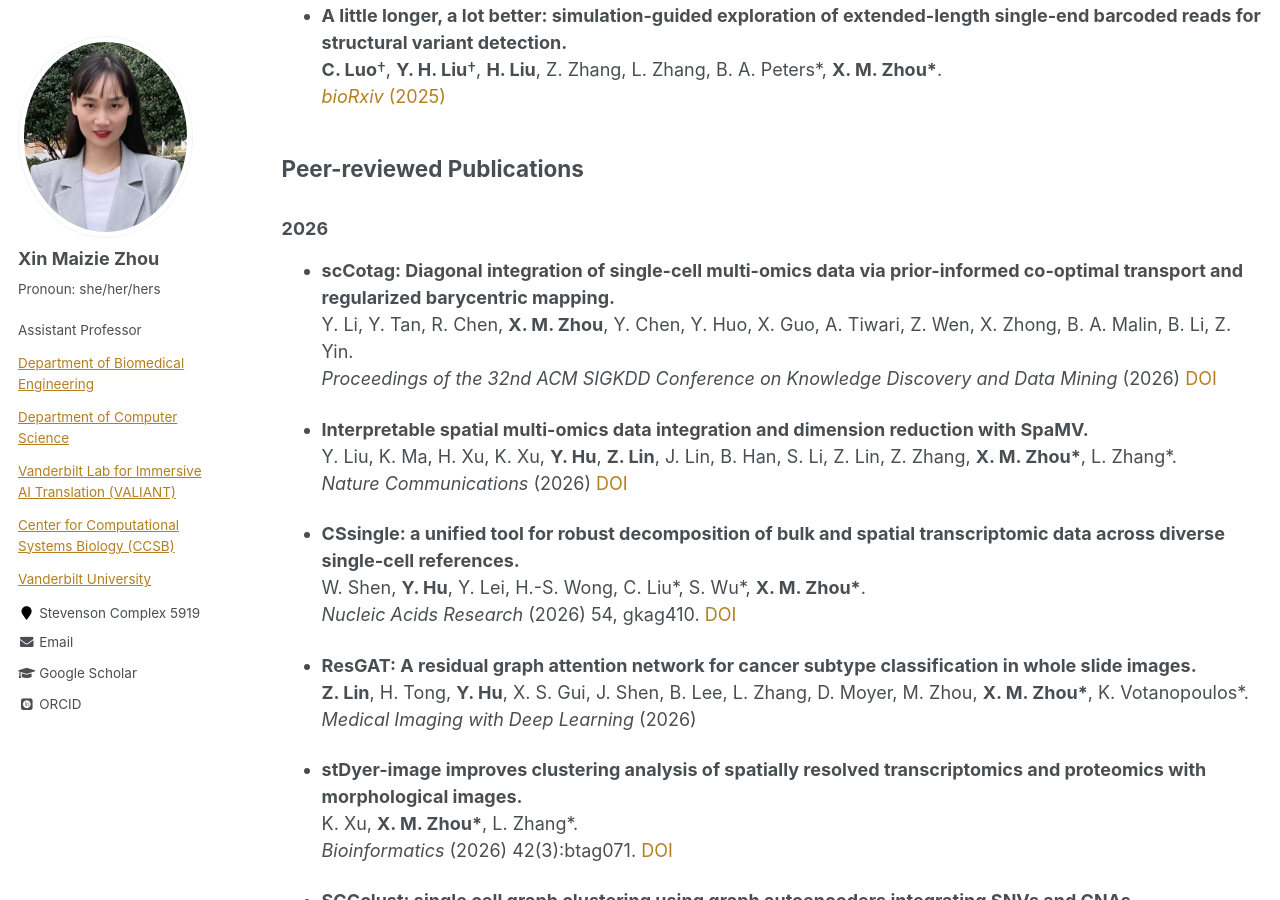
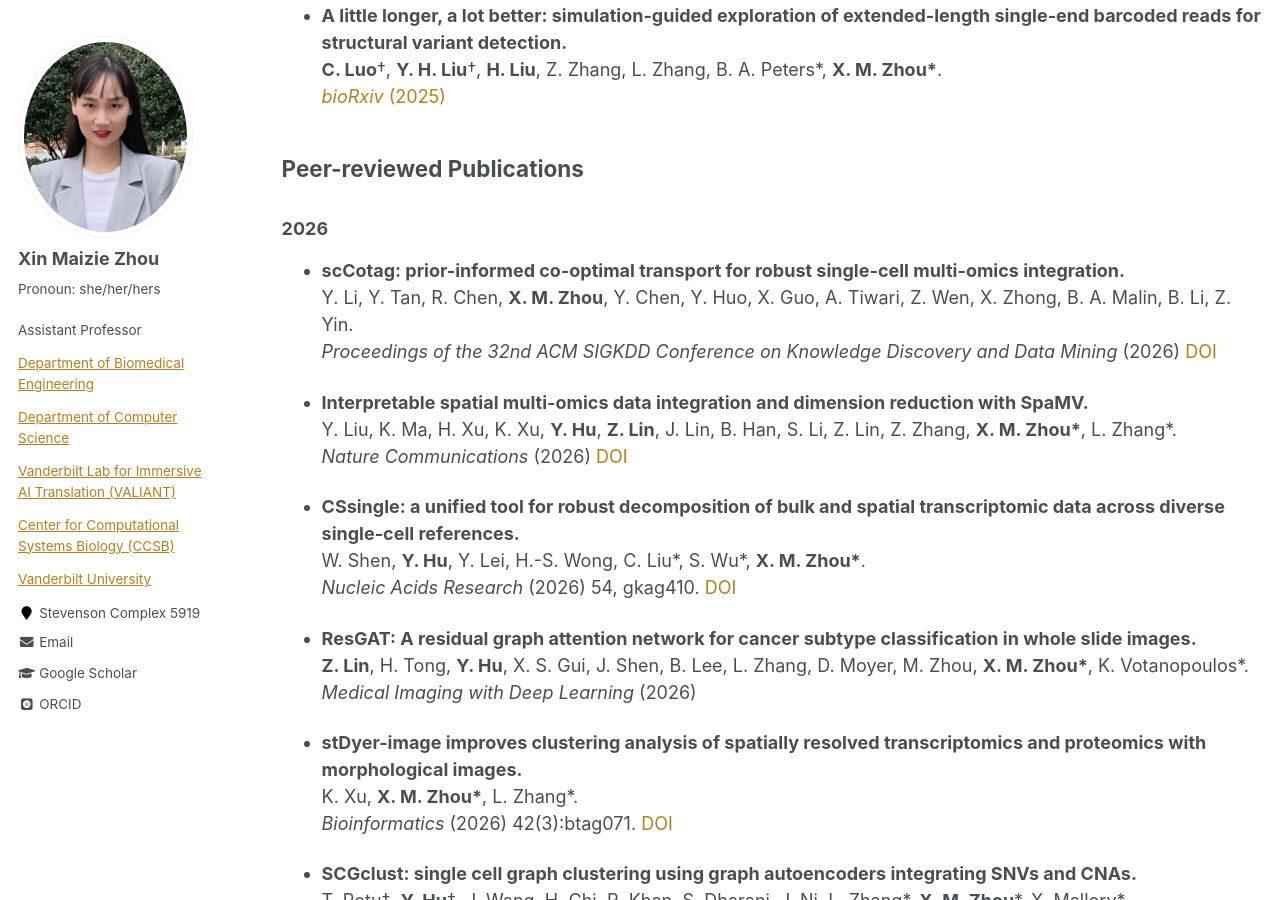
Before and after one commit to maiziezhoulab/Maiziezhoulab.github.io, a Jekyll site: the page built from _pages/publications.md, in a window 1280 px wide and 900 px high, scrolled down 1721 px. Built offline with Jekyll 4.4.1, drawn with Linux system fonts in a browser that asks for light colours; some web fonts are replaced.

Commit message:
Update publications.md

```diff
--- a/_pages/publications.md
+++ b/_pages/publications.md
@@ -72,7 +72,7 @@ used Xin Maizie Zhou (X. M. Zhou) for publications after 2022.
 ## Peer-reviewed Publications
 
 ### 2026
-- **scCotag: Diagonal integration of single-cell multi-omics data via prior-informed co-optimal transport and regularized barycentric mapping.**
+- **scCotag: prior-informed co-optimal transport for robust single-cell multi-omics integration.**
   Y. Li, Y. Tan, R. Chen, **X. M. Zhou**, Y. Chen, Y. Huo, X. Guo, A. Tiwari, Z. Wen, X. Zhong, B. A. Malin, B. Li, Z. Yin.
   _Proceedings of the 32nd ACM SIGKDD Conference on Knowledge Discovery and Data Mining_ (2026) [DOI](https://doi.org/10.1145/3770855.3818921)
 
```
